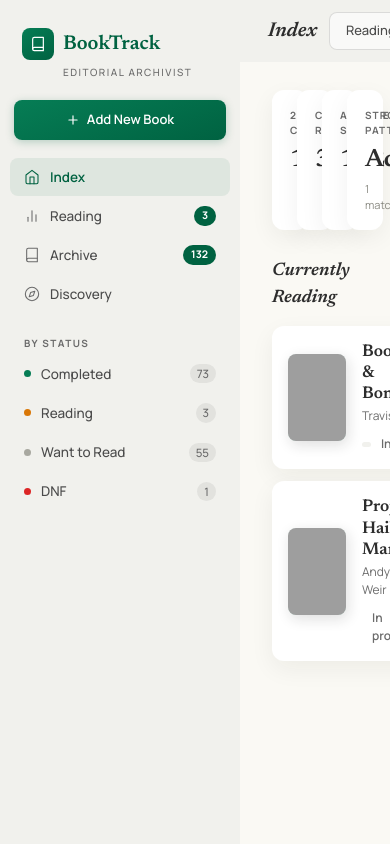
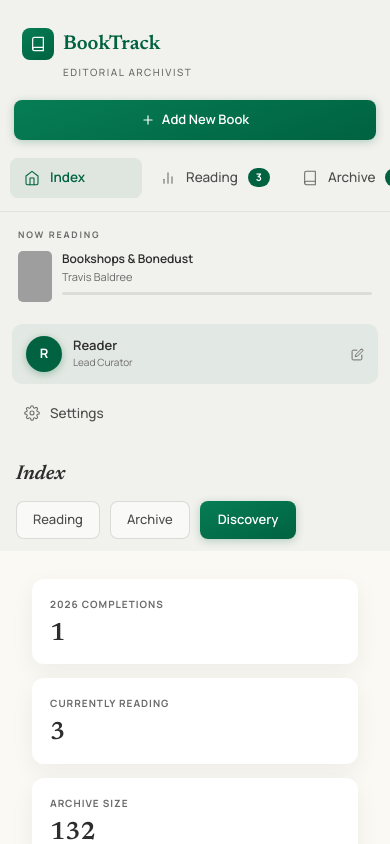
Before and after one commit to Ilankap82/bookshelf, a React (Vite) app: page / in a window 390 px wide. Shown: the top 844 px of the page. Built offline with nearby package versions, Linux system fonts and the light colour scheme; grey boxes are pictures that could not be loaded.

Commit message:
fix: polish mobile room verification

```diff
--- a/src/App.tsx
+++ b/src/App.tsx
@@ -144,7 +144,7 @@ export default function App() {
   };
 
   return (
-    <div style={{ display: 'flex', minHeight: '100vh', background: '#FAF9F4', color: '#2D2D2D', fontFamily: "'Manrope', sans-serif" }}>
+    <div className="book-tracker-shell" style={{ display: 'flex', minHeight: '100vh', background: '#FAF9F4', color: '#2D2D2D', fontFamily: "'Manrope', sans-serif" }}>
       <Sidebar
         view={view}
         onViewChange={setView}
@@ -157,7 +157,7 @@ export default function App() {
         onEditUser={() => setEditingUser(true)}
       />
 
-      <main style={{ flex: 1, display: 'flex', flexDirection: 'column', minWidth: 0, overflow: 'hidden' }}>
+      <main className="book-tracker-main" style={{ flex: 1, display: 'flex', flexDirection: 'column', minWidth: 0, overflow: 'hidden' }}>
         {view === 'index' && (
           <IndexRoom
             books={books}
--- a/src/components/Sidebar.tsx
+++ b/src/components/Sidebar.tsx
@@ -53,7 +53,7 @@ const Icons = {
 
 export default function Sidebar({ view, onViewChange, counts, currentlyReading, filterStatus, onFilterStatus, onAddBook, user, onEditUser }: Props) {
   return (
-    <aside style={{
+    <aside className="book-tracker-sidebar" style={{
       width: 240, minHeight: '100vh',
       background: '#F1F1ED',
       display: 'flex', flexDirection: 'column', flexShrink: 0,
--- a/src/components/rooms/ArchiveRoom.tsx
+++ b/src/components/rooms/ArchiveRoom.tsx
@@ -59,9 +59,9 @@ export default function ArchiveRoom({
 
   return (
     <>
-      <div style={S.topbar}>
+      <div className="room-topbar" style={S.topbar}>
         <span style={S.pageTitle}>Archive</span>
-        <div style={S.topbarRight}>
+        <div className="room-topbar-actions" style={S.topbarRight}>
           <div style={{ position: 'relative' }}>
             <span style={S.searchIcon}>
               <svg width="13" height="13" viewBox="0 0 24 24" fill="none" stroke="currentColor" strokeWidth="1.8"><circle cx="11" cy="11" r="8"/><path d="m21 21-4.35-4.35"/></svg>
--- a/src/components/rooms/IndexRoom.tsx
+++ b/src/components/rooms/IndexRoom.tsx
@@ -23,9 +23,9 @@ export default function IndexRoom({ books, currentlyReading, recommendations, on
 
   return (
     <>
-      <div style={S.topbar}>
+      <div className="room-topbar" style={S.topbar}>
         <span style={S.pageTitle}>Index</span>
-        <div style={{ marginLeft: 'auto', display: 'flex', gap: 10 }}>
+        <div className="room-topbar-actions" style={{ marginLeft: 'auto', display: 'flex', gap: 10 }}>
           <button style={S.btnGhost} onClick={() => onNavigate('reading')}>Reading</button>
           <button style={S.btnGhost} onClick={() => onNavigate('archive')}>Archive</button>
           <button style={S.btnPrimary} onClick={() => onNavigate('discovery')}>Discovery</button>
@@ -33,14 +33,14 @@ export default function IndexRoom({ books, currentlyReading, recommendations, on
       </div>
 
       <div style={S.content}>
-        <div style={{ display: 'grid', gridTemplateColumns: 'repeat(4,minmax(0,1fr))', gap: 14, marginBottom: 28 }}>
+        <div className="index-stat-grid" style={{ display: 'grid', gridTemplateColumns: 'repeat(4,minmax(0,1fr))', gap: 14, marginBottom: 28 }}>
           <StatCard label={`${year} completions`} value={indexStats.completedThisYear.toLocaleString()} />
           <StatCard label="Currently reading" value={indexStats.currentlyReading.toLocaleString()} />
           <StatCard label="Archive size" value={indexStats.archiveSize.toLocaleString()} />
           <StatCard label="Strongest pattern" value={indexStats.strongestPattern?.label ?? 'No pattern yet'} detail={indexStats.strongestPattern ? `${indexStats.strongestPattern.count} matches` : undefined} />
         </div>
 
-        <div style={{ display: 'grid', gridTemplateColumns: '1.2fr 1fr', gap: 18, alignItems: 'start' }}>
+        <div className="index-room-grid" style={{ display: 'grid', gridTemplateColumns: '1.2fr 1fr', gap: 18, alignItems: 'start' }}>
           <section>
             <SectionTitle title="Currently Reading" action="Open Reading Room" onAction={() => onNavigate('reading')} />
             <div style={{ display: 'flex', flexDirection: 'column', gap: 12 }}>
--- a/src/index.css
+++ b/src/index.css
@@ -3,6 +3,62 @@
 @tailwind base;
 @tailwind components;
 @tailwind utilities;
+
+@media (max-width: 720px) {
+  .book-tracker-shell {
+    flex-direction: column !important;
+  }
+
+  .book-tracker-sidebar {
+    width: 100% !important;
+    min-height: auto !important;
+  }
+
+  .book-tracker-sidebar > nav {
+    display: flex !important;
+    flex: 0 0 auto !important;
+    gap: 4px !important;
+    overflow-x: auto !important;
+    padding: 0 10px 12px !important;
+  }
+
+  .book-tracker-sidebar > nav > div {
+    flex: 0 0 auto !important;
+    min-width: 132px !important;
+  }
+
+  .book-tracker-main {
+    width: 100% !important;
+    min-height: 520px !important;
+  }
+
+  .room-topbar {
+    height: auto !important;
+    min-height: 62px !important;
+    align-items: flex-start !important;
+    flex-wrap: wrap !important;
+    padding: 12px 16px !important;
+  }
+
+  .room-topbar-actions {
+    width: 100% !important;
+    margin-left: 0 !important;
+    flex-wrap: wrap !important;
+  }
+
+  .room-topbar-actions > div:first-child {
+    flex: 1 1 100% !important;
+  }
+
+  .room-topbar-actions input {
+    width: 100% !important;
+  }
+
+  .index-stat-grid,
+  .index-room-grid {
+    grid-template-columns: 1fr !important;
+  }
+}
 
 *, *::before, *::after {
   box-sizing: border-box;
```
